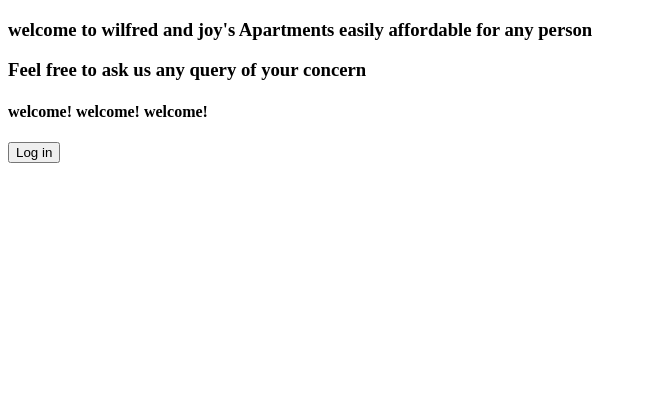
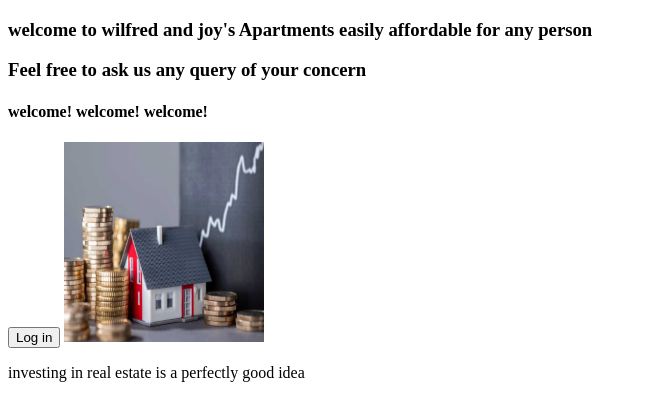
Before and after one commit to wilfred-ke/learning_git, a plain HTML site: page index.html in a window 1280 px wide. Shown: the whole page, without its empty margins (0-646 px from the left). Drawn offline with Linux system fonts and the light colour scheme.

Commit message:
add image to the page

```diff
--- a/index.html
+++ b/index.html
@@ -10,5 +10,7 @@
     <h3>Feel free to ask us any query of your concern</h3>
     <h4>welcome! welcome! welcome!</h4>
     <button>Log in</button>
+    <img src="invest-in-real-estate.jpg" alt="real_estate" width="200", height="200">
+    <p>investing in real estate is a perfectly good idea</p>
 </body>
 </html>
```
Also changed, not shown: invest-in-real-estate.jpg (added).
